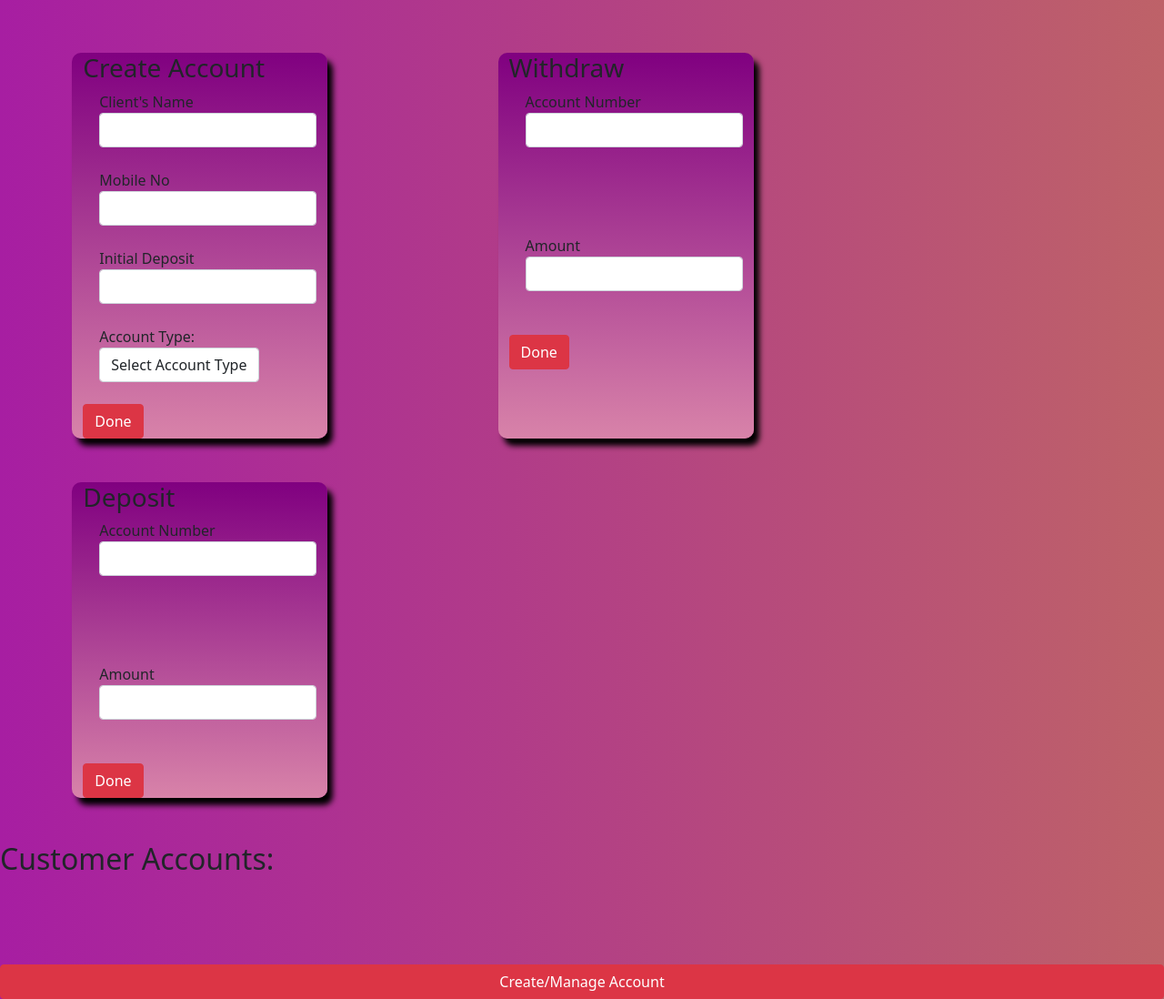
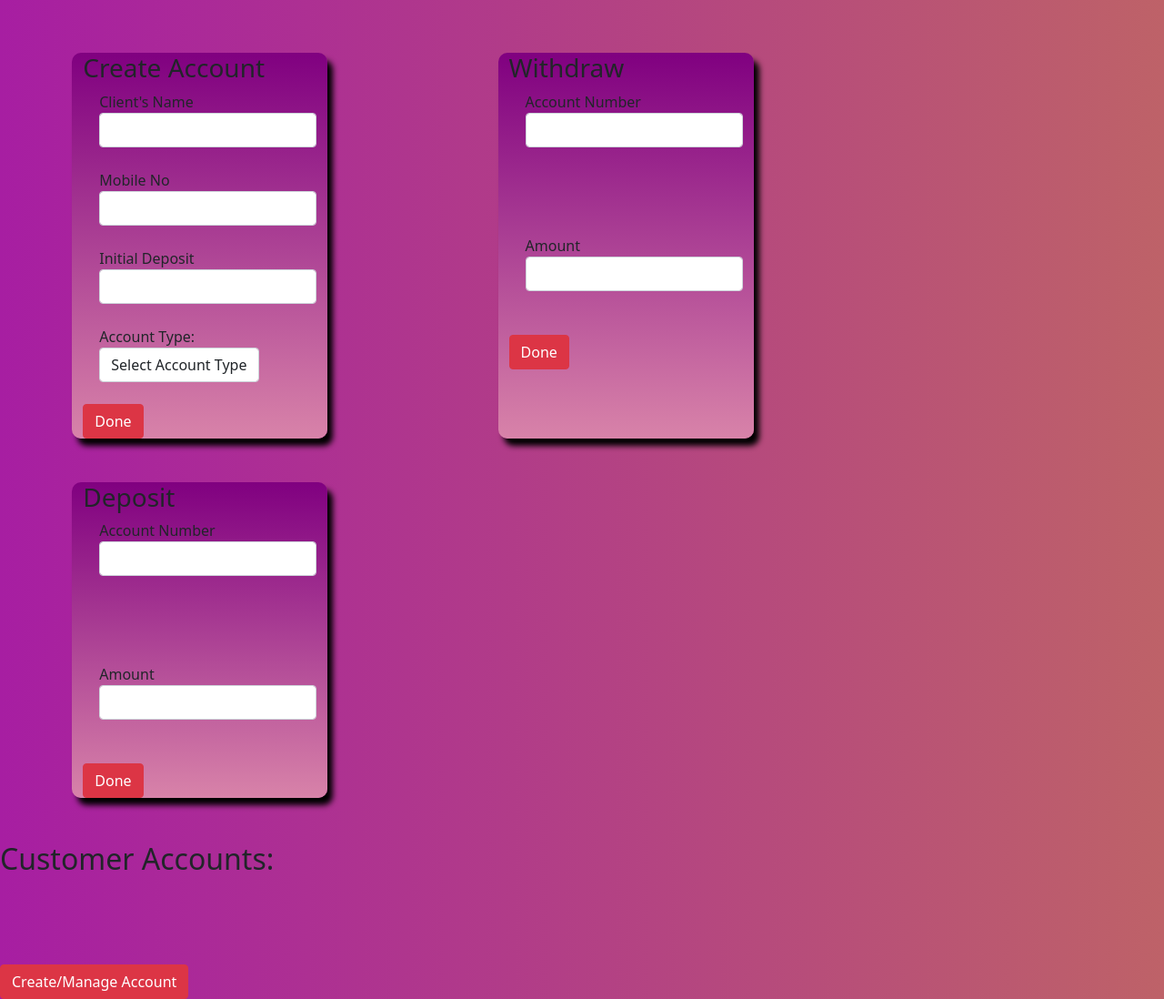
Before and after one commit to MBANNAMDI/BANK-ACCOUNT, a plain HTML site: page index.html in a window 1280 px wide. Shown: the part 805-1903 px from the top of the page at 91% size. Drawn offline with Linux system fonts and the light colour scheme.

Commit message:
add further styling of index

```diff
--- a/css/style.css
+++ b/css/style.css
@@ -132,8 +132,8 @@ border-radius:10px;
 
 }
 
-#again{
-  width: 100%;
+/* #again{
+  width: 100%; */
 }
 
 
```
